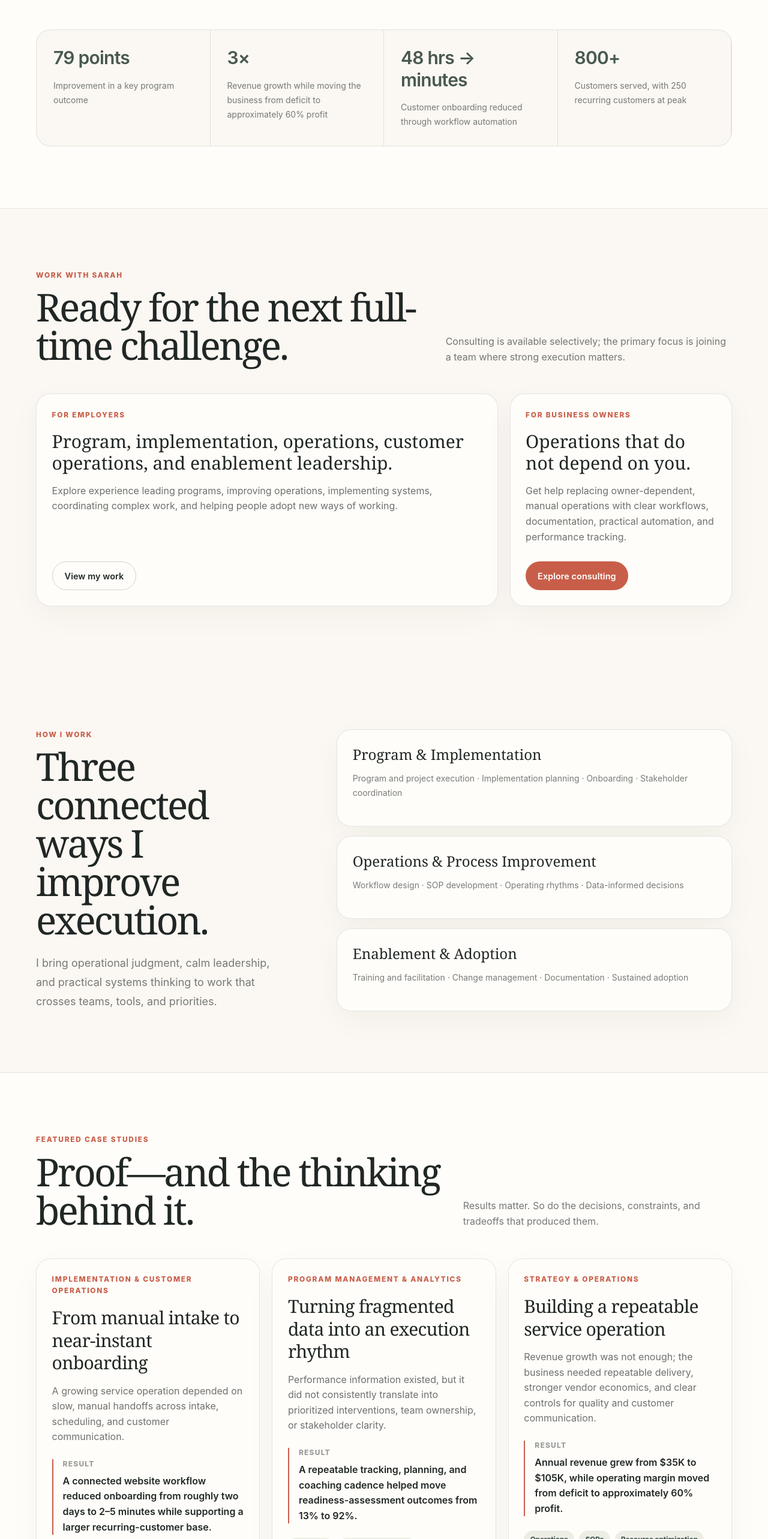
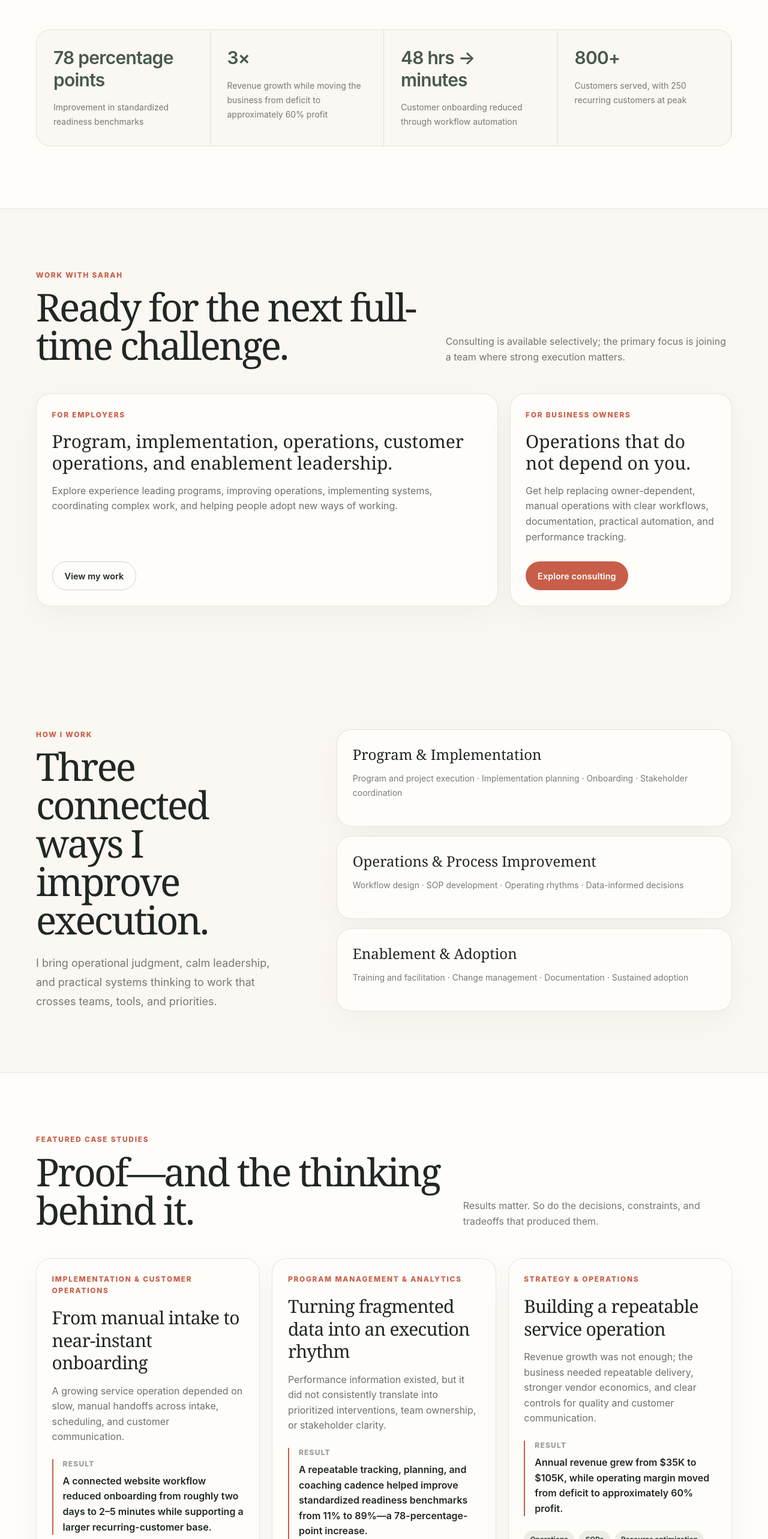
Before and after one commit to sarahphamilton/sarahphamilton, a Next.js app: page / in a window 1280 px wide. Shown: the part 1220-3786 px from the top of the page at 60% size. Built offline with nearby package versions, Linux system fonts and the light colour scheme.

Commit message:
Align readiness metrics with current resume
* Align readiness metrics with current resume

* Align consulting readiness metric with current resume

```diff
--- a/src/app/consulting/page.tsx
+++ b/src/app/consulting/page.tsx
@@ -38,7 +38,7 @@ const proof = [
   { value: "$35K → $105K", label: "Annual revenue growth in a service operation" },
   { value: "2 days → minutes", label: "Customer onboarding reduced through automation" },
   { value: "800+", label: "Clients supported, including 250+ recurring clients" },
-  { value: "13% → 92%", label: "Organizational readiness improved through data-guided execution" },
+  { value: "11% → 89%", label: "Standardized readiness benchmarks improved through data-guided execution" },
 ];
 
 export default function ConsultingPage() {
--- a/src/content/site.ts
+++ b/src/content/site.ts
@@ -11,7 +11,7 @@ export const site = {
 };
 
 export const metrics = [
-  { value: "79 points", label: "Improvement in a key program outcome" },
+  { value: "78 percentage points", label: "Improvement in standardized readiness benchmarks" },
   { value: "3×", label: "Revenue growth while moving the business from deficit to approximately 60% profit" },
   { value: "48 hrs → minutes", label: "Customer onboarding reduced through workflow automation" },
   { value: "800+", label: "Customers served, with 250 recurring customers at peak" },
@@ -29,7 +29,7 @@ export const experience = [
     role: "Learning Program Lead / Montessori Guide",
     company: "Bezos Academy",
     summary:
-      "Led daily program operations, coordinated three classroom assistants and 50+ stakeholders, and used visible performance systems to improve a key readiness outcome by 79 points.",
+      "Led daily program operations, coordinated three classroom assistants and 50+ stakeholders, and used visible performance systems to improve standardized readiness benchmarks from 11% to 89%.",
   },
   {
     years: "2020–2023",
@@ -91,7 +91,7 @@ export const caseStudies: CaseStudy[] = [
     summary:
       "Performance information existed, but it did not consistently translate into prioritized interventions, team ownership, or stakeholder clarity.",
     result:
-      "A repeatable tracking, planning, and coaching cadence helped move readiness-assessment outcomes from 13% to 92%.",
+      "A repeatable tracking, planning, and coaching cadence helped improve standardized readiness benchmarks from 11% to 89%—a 78-percentage-point increase.",
     tags: ["Analytics", "Operating cadence", "Team enablement"],
     thinking: [
       { label: "Why this mattered", text: "Data without an operating rhythm documents a problem; it does not change the result." },
```
